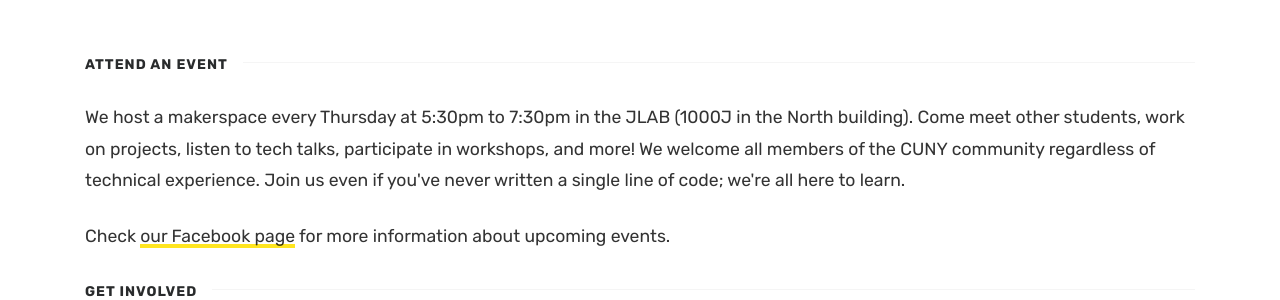
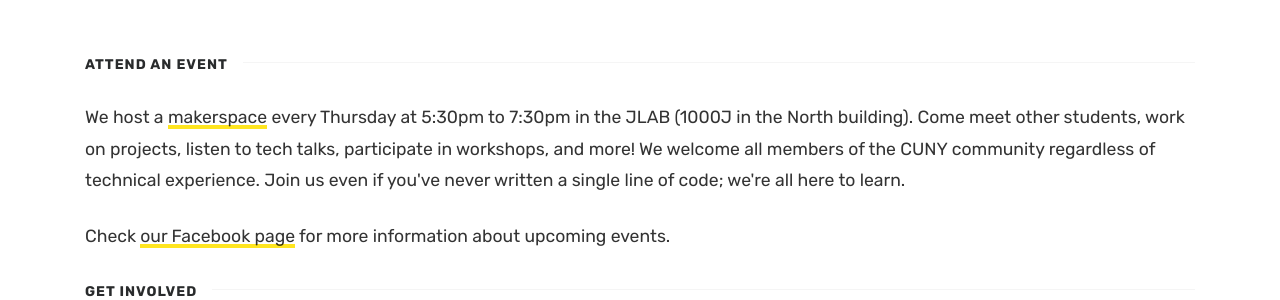
Before and after one commit to hunteracm/hunteracm.github.io, a Jekyll site: the page built from index.html, in a window 1280 px wide and 900 px high, scrolled down 567 px. Shown: the part 153-453 px from the top of the window. Built offline with Jekyll 4.4.1, drawn with Linux system fonts in a browser that asks for light colours; the list of posts is cut into pages by our own code; part of the change alters nothing that is shown.

```diff
--- a/index.html
+++ b/index.html
@@ -22,7 +22,7 @@ title: About
     </div>
 
     <div class="article-post">
-        <p>We host a makerspace every Thursday at 5:30pm to 7:30pm in the JLAB (1000J in the North building). Come meet other students, work on projects, listen to tech talks, participate in
+        <p>We host a <a href="https://en.wikipedia.org/wiki/Hackerspace" target="_blank">makerspace</a> every Thursday at 5:30pm to 7:30pm in the JLAB (1000J in the North building). Come meet other students, work on projects, listen to tech talks, participate in
         workshops, and more! We welcome all members of the CUNY community regardless of
         technical experience. Join us even if you've never written a single line of code; we're all
         here to learn.</p>
```
